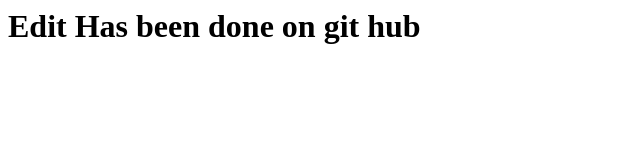
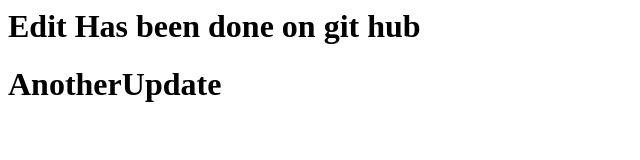
Before and after one commit to IgnKiran/git_test, a plain HTML site: page index.html in a window 1280 px wide. Shown: the whole page, without its empty margins (0-640 px from the left). Drawn offline with Linux system fonts and the light colour scheme.

Commit message:
Updated index.html
Update has been done on github

```diff
--- a/index.html
+++ b/index.html
@@ -1 +1,2 @@
 <h1>Edit Has been done on git hub</h1>
+<h1>AnotherUpdate</h1>
```
